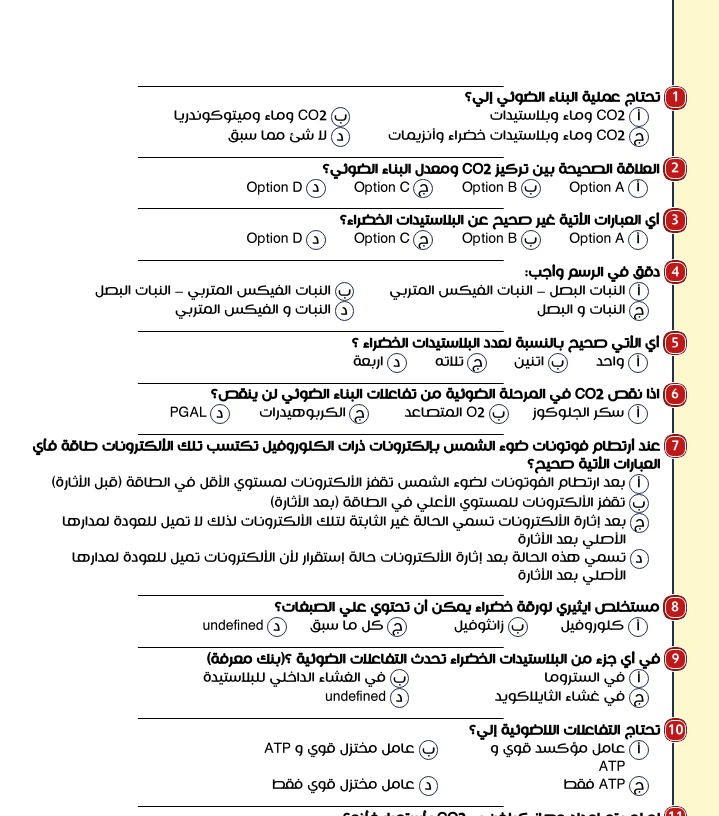
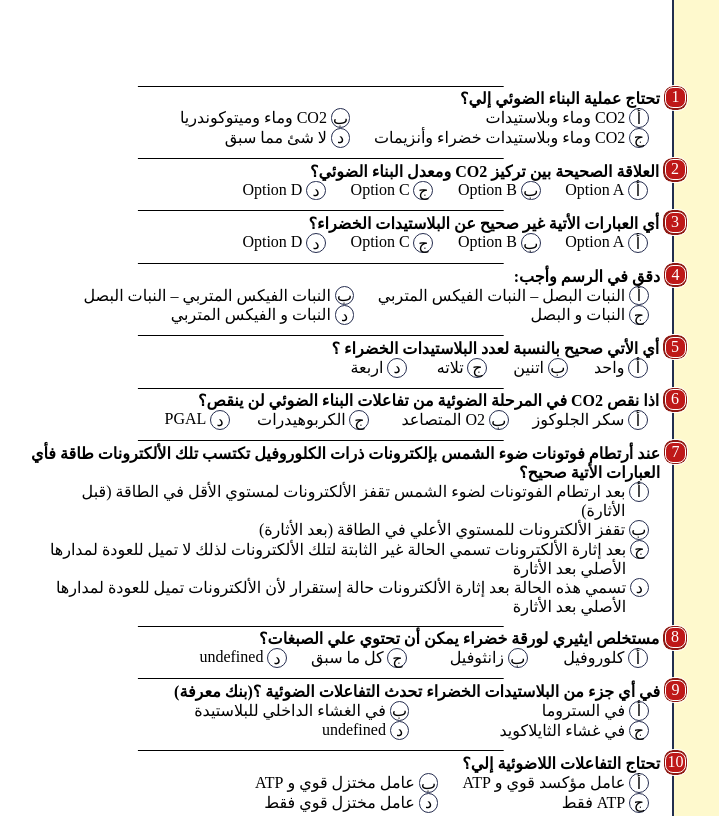
Before and after one commit to KerolisAymen/KerolisAymen, a plain HTML site: page index.html in a window 1280 px wide. Shown: the top 816 px of the page, without its empty margins (547-1266 px from the left). Drawn offline with Linux system fonts and the light colour scheme.

Commit message:
Add files via upload

```diff
--- a/styles.css
+++ b/styles.css
@@ -8,16 +8,18 @@
     margin: 2cm; /* Adjust margins as needed */
   }
 
-@font-face {
+/* @font-face {
     font-family:"Hacen Maghreb Bd";
     src: url("https://github.com/KerolisAymen/KerolisAymen/blob/main/Hacen%20Maghreb%20Bd.ttf");
-}
+} */
 
 html
 {
     direction: rtl;
     font-family: "Hacen Maghreb Bd";
     margin: 0px;
+    font-size: 12pt;
+
 
 }
 h2 ,p  {
```
